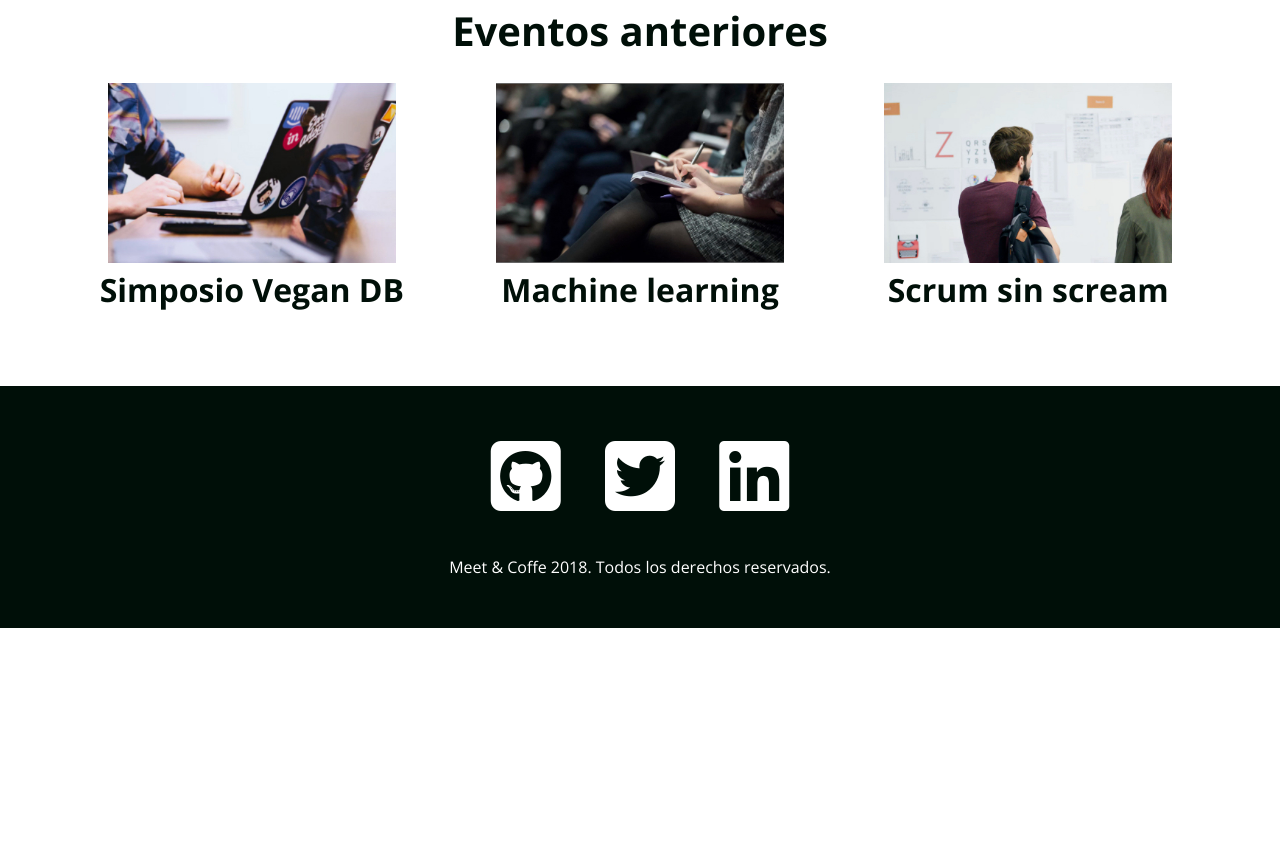
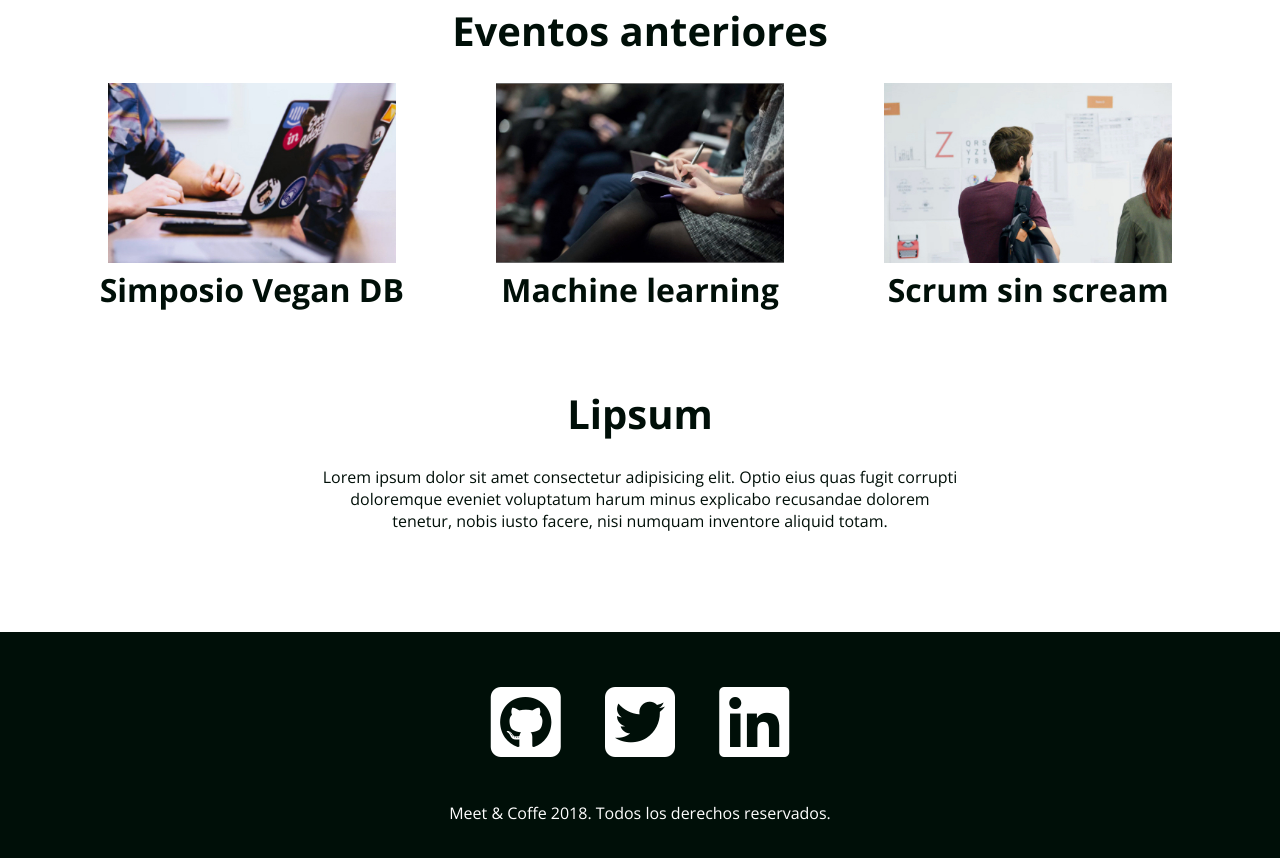
Before and after one commit to coniarpo/meet-coffee, a plain HTML site: page index.html in a window 1280 px wide. Shown: the part 1986-2844 px from the top of the page. Before the commit the page ends 2614 px from the top, so only its background shows below. Drawn offline with nearby package versions, Linux system fonts and the light colour scheme.

Commit message:
added new text to the index of meet&coffee project

```diff
--- a/index.html
+++ b/index.html
@@ -68,6 +68,11 @@
         </article>
     </section>
 
+    <section>
+        <h2>Lipsum</h2>
+        <p>Lorem ipsum dolor sit amet consectetur adipisicing elit. Optio eius quas fugit corrupti doloremque eveniet voluptatum harum minus explicabo recusandae dolorem tenetur, nobis iusto facere, nisi numquam inventore aliquid totam.</p>
+    </section>
+
     <footer id="contacto" class="oscuro">
         <a href="#"><i class="fab fa-github-square fa-5x"></i></a>
         <a href="#"><i class="fab fa-twitter-square fa-5x"></i></a>
```
